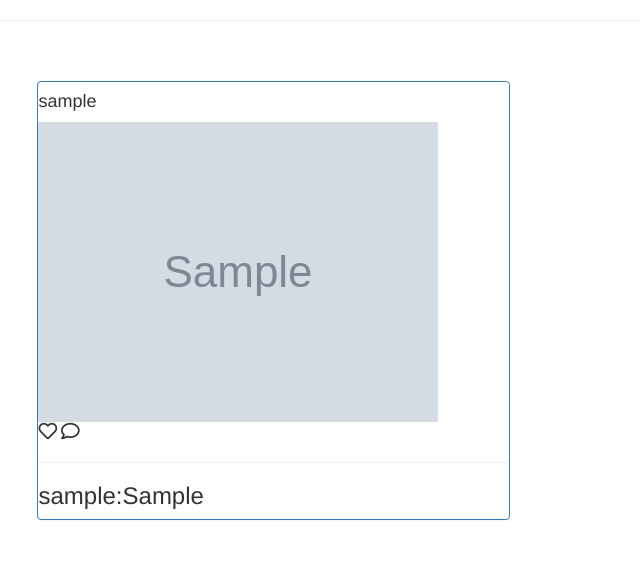
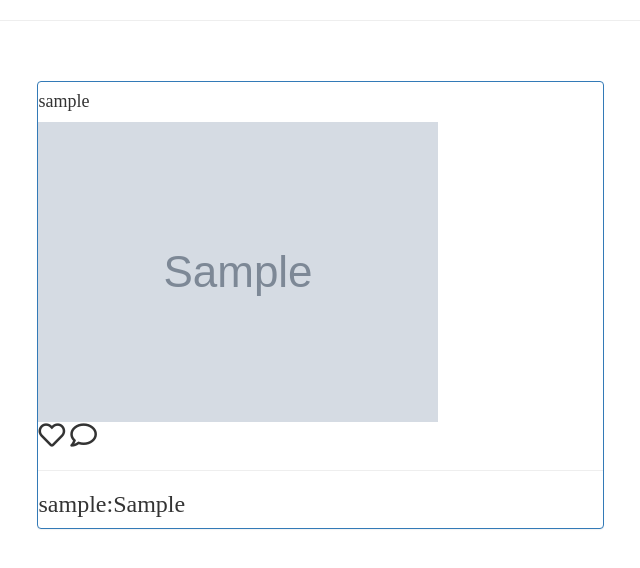
Before and after one commit to Ephraim-Kamau/Instagram, a Django app: page / in a window 1280 px wide; the page is wider, and only the part inside the window is pictured. Shown: the part 52-620 px from the top of that part, without its empty margins (405-1045 px from the left). Run offline with Django 3.2, Linux system fonts and the light colour scheme; a user stored in the database is signed in; tables that the repository leaves empty hold one stand-in row (values such as "Sample post"); grey boxes marked "Sample" are stand-in pictures; some libraries are stand-ins or nearby versions.

Commit message:
Add changes to the fonts

```diff
--- a/images/templates/registration/login.html
+++ b/images/templates/registration/login.html
@@ -38,7 +38,7 @@
 
           </form>
 
-          <p>Don't have an Account? <a href="/accounts/register/"><br>
+          <p style="text-align: center">Don't have an Account? <a href="/accounts/register/"><br>
                     Sign Up Here</a></p>
 
         </div>
--- a/images/templates/today-images.html
+++ b/images/templates/today-images.html
@@ -26,9 +26,9 @@
 
   <!--Display  images  -->
   <div class="col-md-10">
-  <div class="w3-card-3" style="width:50%">
+  <div class="w3-card-4" style="width:60%">
 
-          <div class="panel panel-primary">
+          <div class="panel panel-primary" style="font-size:20px; text-align:left; font-family:'Times New Roman', Times, serif;">
               <h4 class="usernamehome-dp">{{ user.username }} </h4>
 
         <img src="{{images_item.image_image.url}}" class="img-responsive"  alt="Image">
```
Also changed, not shown: README.md.
